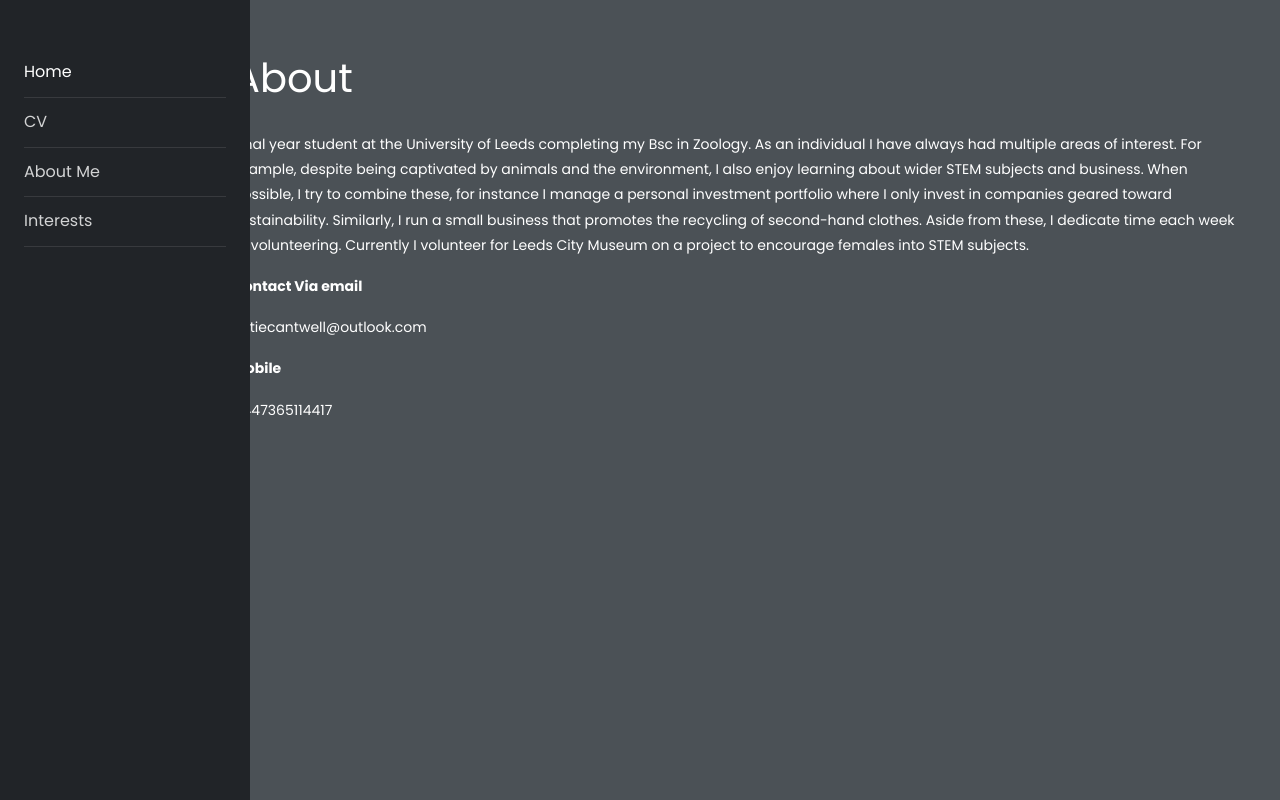
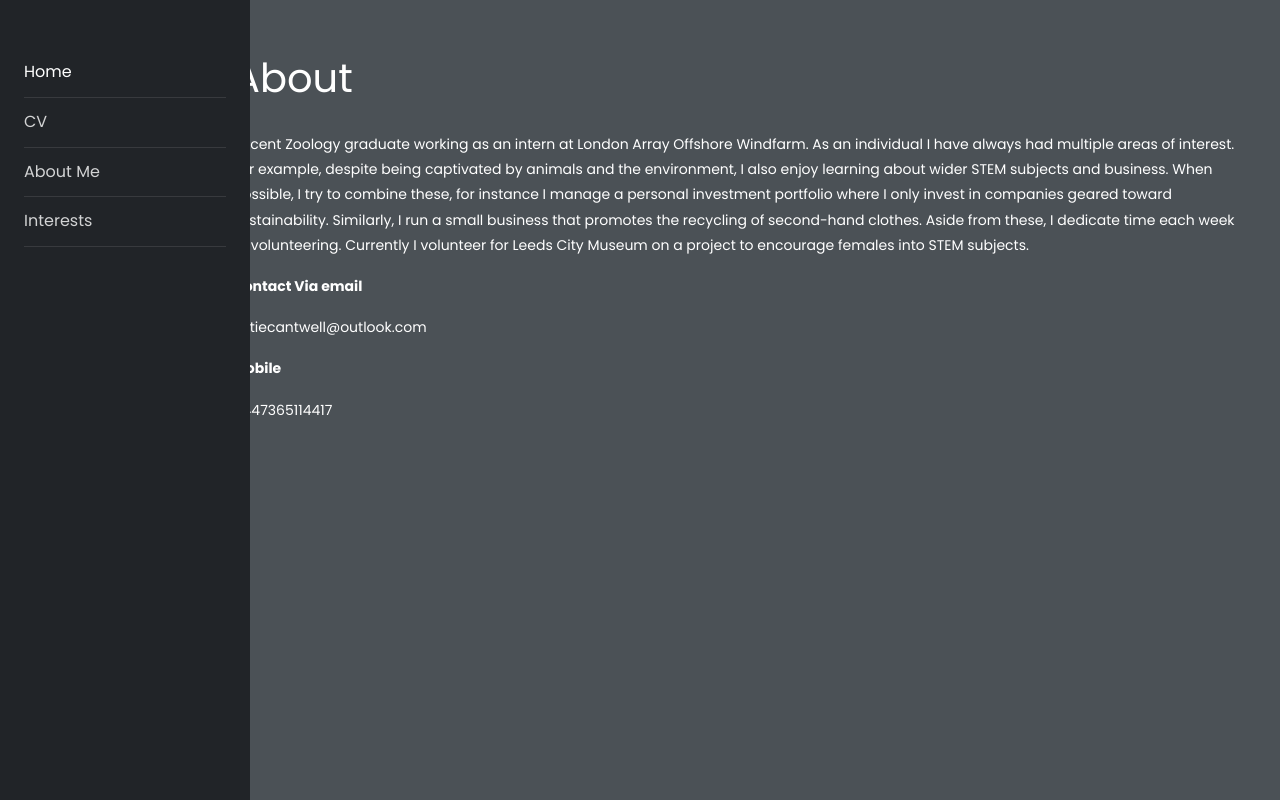
Before and after one commit to LucMc/katiewebsite, a Django app: page /about in a window 1280 px wide. Run offline with Django 3.2, Linux system fonts and the light colour scheme; some libraries are stand-ins or nearby versions.

Commit message:
Changing about me

```diff
--- a/main/templates/main/about.html
+++ b/main/templates/main/about.html
@@ -5,7 +5,7 @@
   <div id="content" class="p-4 p-md-5 pt-5">
     <div id="intro">
       <h2 class="mb-4">About</h2>
-      <p>Final year student at the University of Leeds completing my Bsc in Zoology.
+      <p>Recent Zoology graduate working as an intern at London Array Offshore Windfarm.
         As an individual I have always had multiple areas of interest.
         For example, despite being captivated by animals and the environment,
          I also enjoy learning about wider STEM subjects and business.
```
